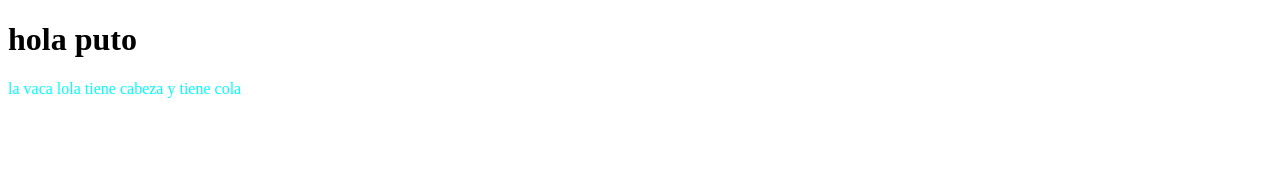
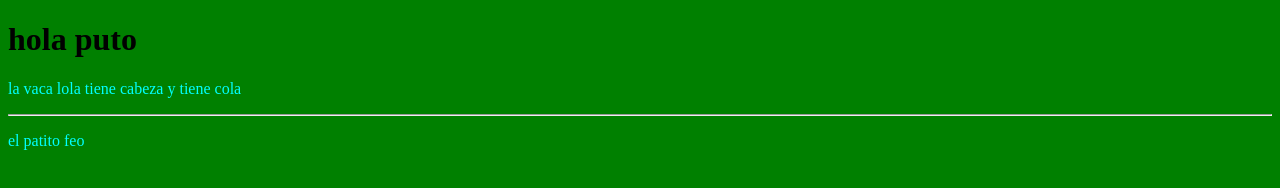
Before and after one commit to josuarhunter/miweb, a plain HTML site: page index.html in a window 1280 px wide. Drawn offline with Linux system fonts and the light colour scheme.

Commit message:
se agrego un hr y un p

```diff
--- a/estilo.css
+++ b/estilo.css
@@ -2,3 +2,6 @@ p {
     color: aqua;
     size: 1.rem;
 }
+body {
+    background: green;
+}
--- a/index.html
+++ b/index.html
@@ -9,5 +9,7 @@
 <body>
     <h1>hola puto</h1>
     <p>la vaca lola tiene cabeza y tiene cola</p>
+    <hr>
+    <p>el patito feo</p>
 </body>
 </html>
```
